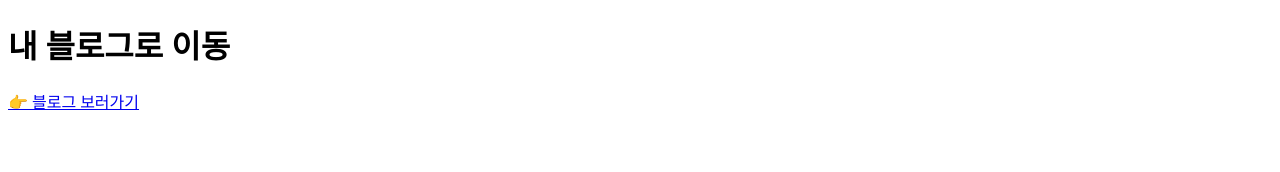
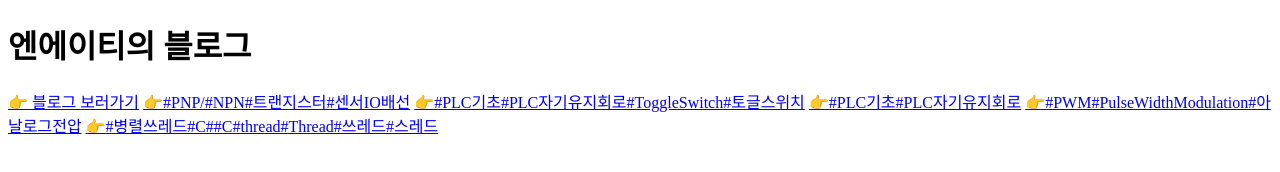
Before and after one commit to inssei/inssei, a plain HTML site: page index.html in a window 1280 px wide. Drawn offline with Linux system fonts and the light colour scheme.

Commit message:
Update index.html

```diff
--- a/index.html
+++ b/index.html
@@ -6,7 +6,12 @@
   <title>네이버 블로그 링크</title>
 </head>
 <body>
-  <h1>내 블로그로 이동</h1>
+  <h1>엔에이티의 블로그</h1>
   <a href="https://blog.naver.com/hinjme">👉 블로그 보러가기</a>
+   <a href="https://blog.naver.com/hinjme/223869821836">👉#PNP/#NPN#트랜지스터#센서IO배선</a>
+   <a href="https://blog.naver.com/hinjme/223841929550">👉#PLC기초#PLC자기유지회로#ToggleSwitch#토글스위치</a>
+   <a href="https://blog.naver.com/hinjme/223838044784">👉#PLC기초#PLC자기유지회로</a>
+   <a href="https://blog.naver.com/hinjme/223845383500">👉#PWM#PulseWidthModulation#아날로그전압</a>
+  <a href="https://blog.naver.com/hinjme/223871663449">👉#병렬쓰레드#C##C#thread#Thread#쓰레드#스레드</a>
 </body>
 </html>
```
